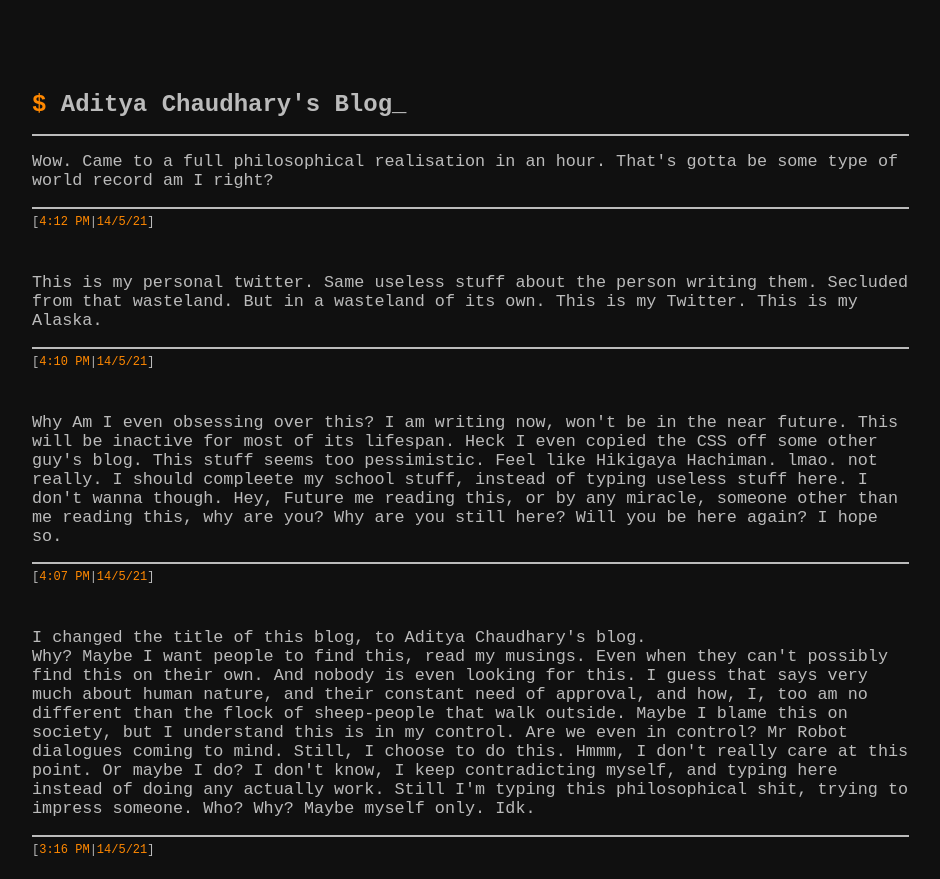
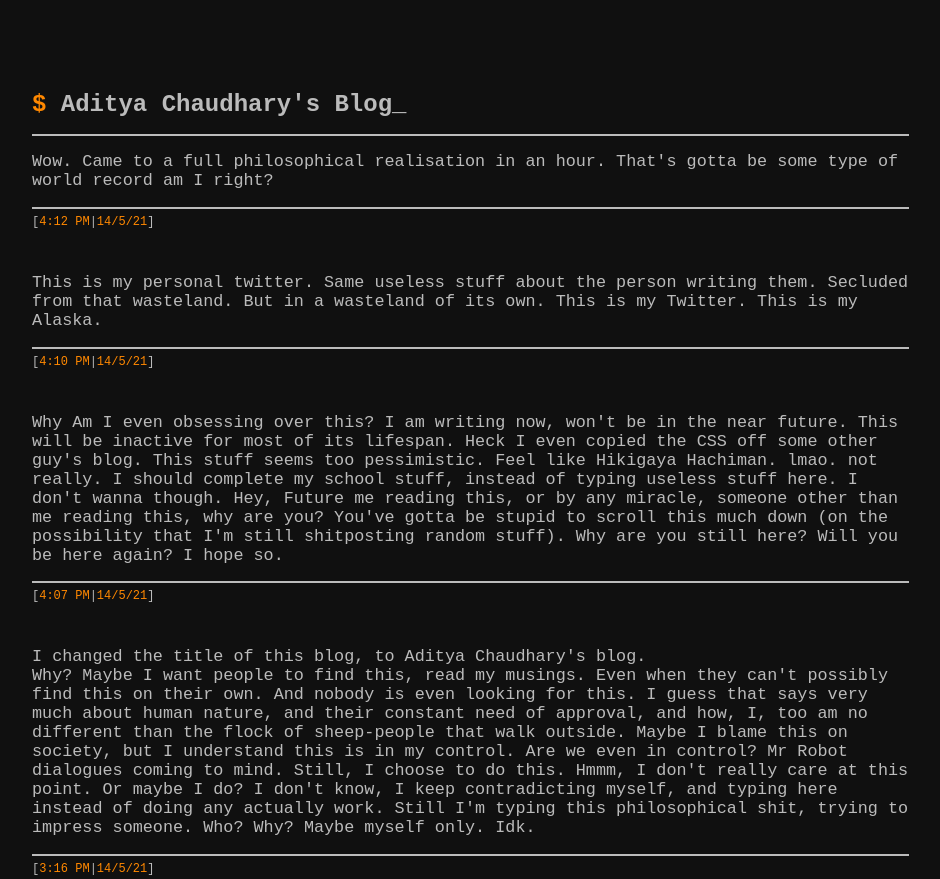
Before and after one commit to Th3Fallen1/Blog, a plain HTML site: page index.html in a window 1280 px wide. Shown: the top 879 px of the page, without its empty margins (196-1136 px from the left). Drawn offline with Linux system fonts and the light colour scheme.

Commit message:
Update index.html

```diff
--- a/index.html
+++ b/index.html
@@ -39,7 +39,7 @@
     </footer><br>
 
     <p>
-      Why Am I even obsessing over this? I am writing now, won't be in the near future. This will be inactive for most of its lifespan. Heck I even copied the CSS off some other guy's blog. This stuff seems too pessimistic. Feel like Hikigaya Hachiman. lmao. not really. I should compleete my school stuff, instead of typing useless stuff here. I don't wanna though. Hey, Future me reading this, or by any miracle, someone other than me reading this, why are you? Why are you still here? Will you be here again? I hope so.
+      Why Am I even obsessing over this? I am writing now, won't be in the near future. This will be inactive for most of its lifespan. Heck I even copied the CSS off some other guy's blog. This stuff seems too pessimistic. Feel like Hikigaya Hachiman. lmao. not really. I should complete my school stuff, instead of typing useless stuff here. I don't wanna though. Hey, Future me reading this, or by any miracle, someone other than me reading this, why are you? You've gotta be stupid to scroll this much down (on the possibility that I'm still shitposting random stuff). Why are you still here? Will you be here again? I hope so.
 
     </p>
     <footer>
```
